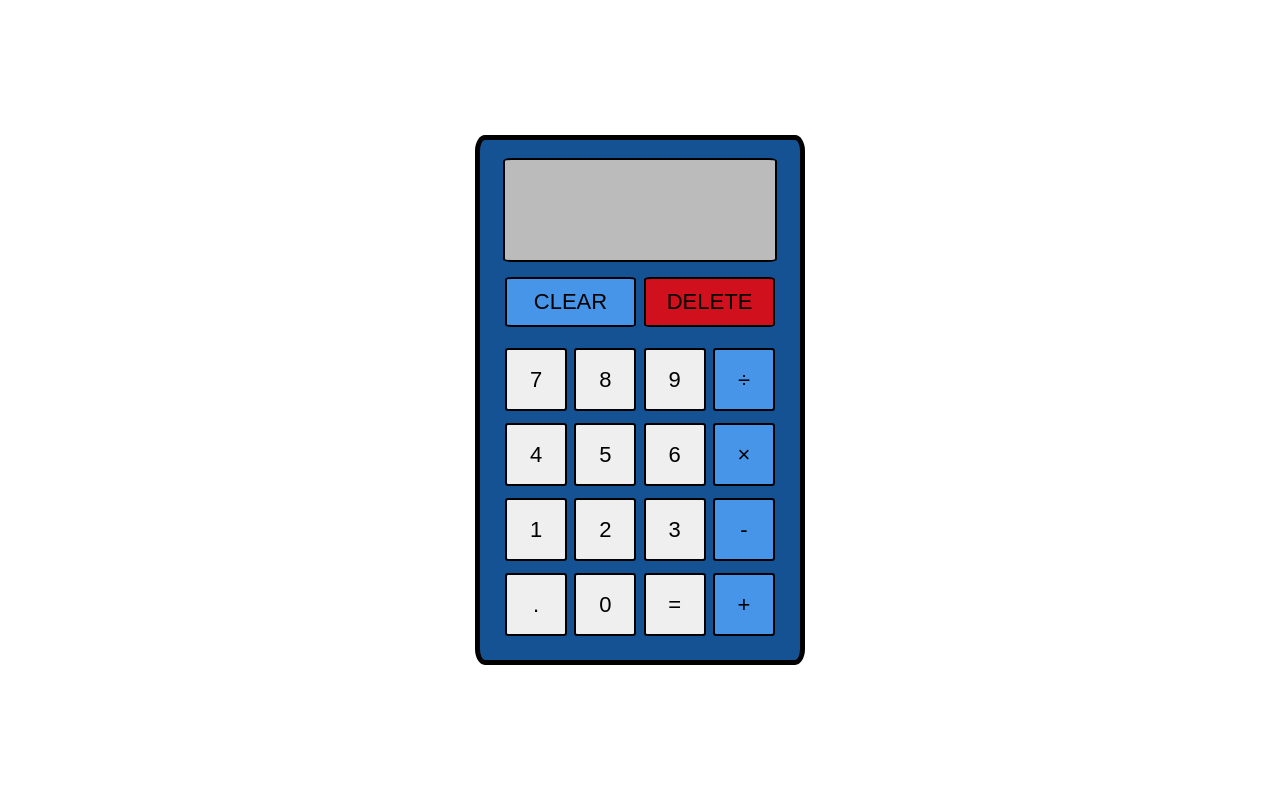
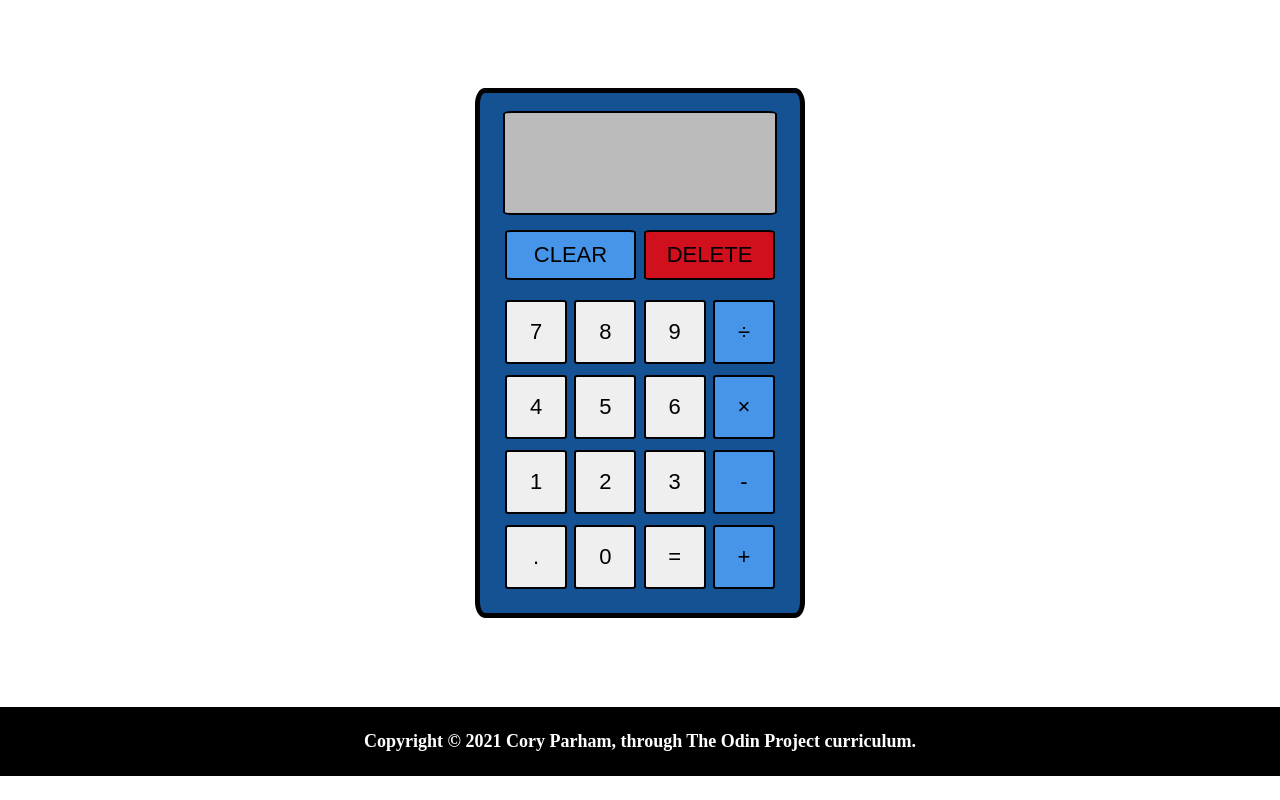
Before and after one commit to coryparham/calculator, a plain HTML site: page index.html in a window 1280 px wide. Drawn offline with Linux system fonts and the light colour scheme.

Commit message:
Add footer

```diff
--- a/index.html
+++ b/index.html
@@ -45,5 +45,8 @@
             </div>
         </div>
     </div>
+    <div id="footer">
+        <p id="footer-text">Copyright &copy; 2021 Cory Parham, through The Odin Project curriculum.</p>
+    </div>
 </body>
 </html>
--- a/style.css
+++ b/style.css
@@ -14,6 +14,7 @@ body {
     min-width: 100%;
     min-height: 100%;
     display: flex;
+    flex-direction: column;
 }
 
 button {
@@ -34,6 +35,7 @@ button {
     padding: 10px;
     border: 5px solid black;
     border-radius: 3%;
+    margin-top: 5%;
 }
 
 #display {
@@ -102,3 +104,14 @@ button {
     width: 23%;
     height: 85%;
 }
+
+#footer {
+    background-color: black;
+    color: white;
+    font-size: 18px;
+    font-weight: bold;
+    padding: 24px 0;
+    width: 100%;
+    text-align: center;
+    margin-top: 7%;
+}
```
